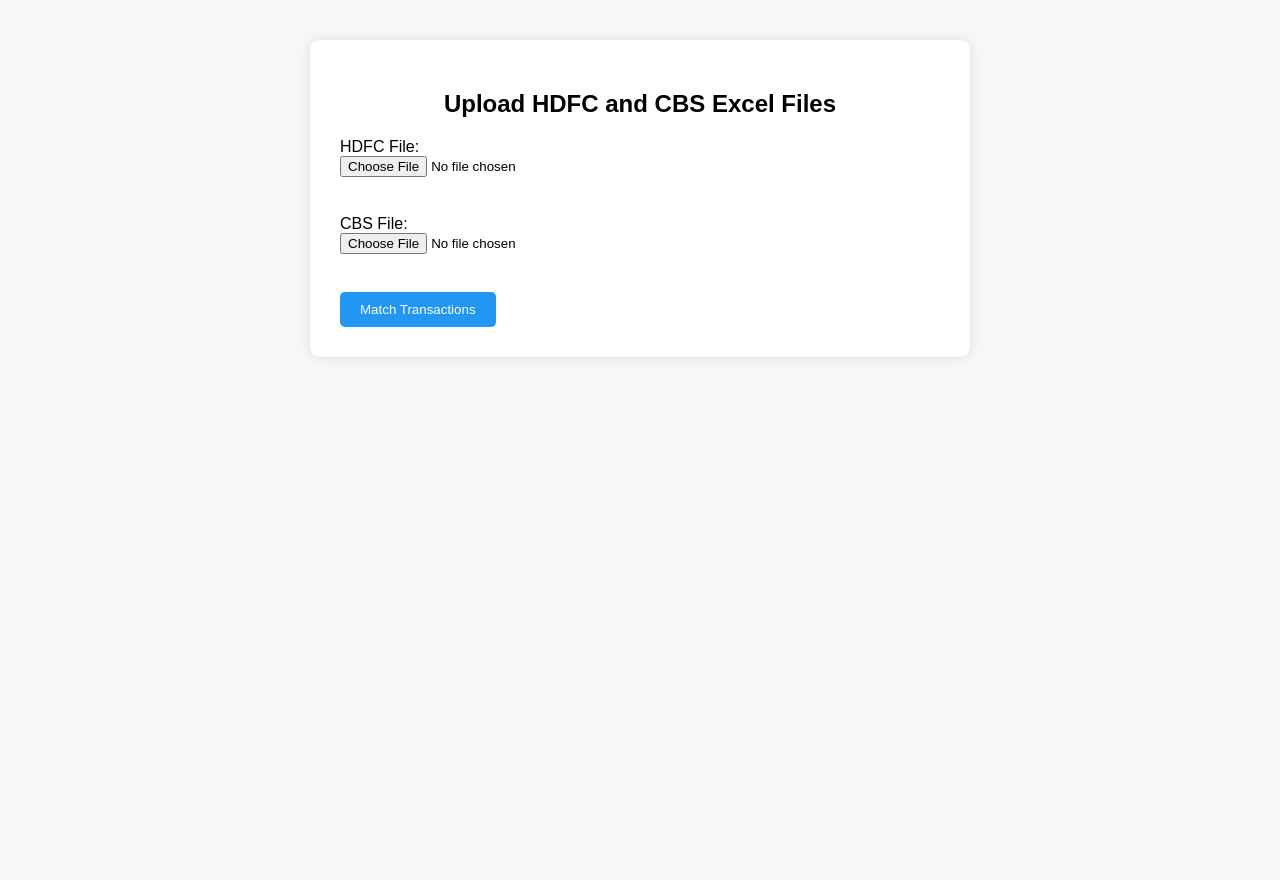
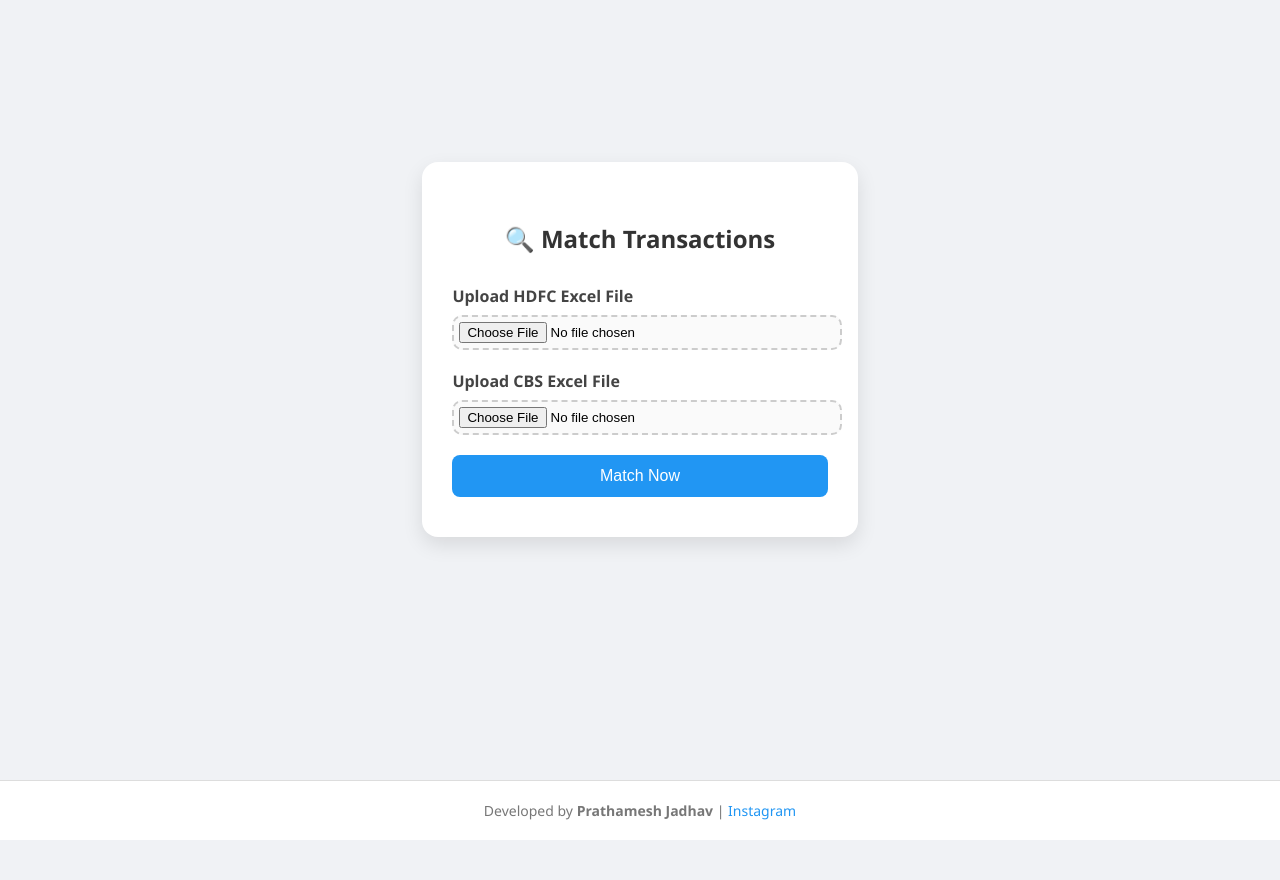
Before and after one commit to PrathameshJadhav30/Smart-Bank-Transaction-Matcher, a Flask app: page / in a window 1280 px wide. Before the commit the page ends 327 px from the top, so only its background shows below. Run offline with Flask 3, Linux system fonts and the light colour scheme.

Commit message:
Smart Bank Transaction Matcher

```diff
--- a/templates/index.html
+++ b/templates/index.html
@@ -5,48 +5,118 @@
     <title>Transaction Matcher</title>
     <style>
         body {
-            font-family: Arial, sans-serif;
-            margin: 40px;
-            background-color: #f7f7f7;
+            font-family: 'Segoe UI', Tahoma, Geneva, Verdana, sans-serif;
+            background-color: #f0f2f5;
+            margin: 0;
+            padding: 40px 0;
+            display: flex;
+            flex-direction: column;
+            min-height: 100vh;
         }
+
         .container {
-            background-color: white;
-            padding: 30px;
-            border-radius: 10px;
-            box-shadow: 0 0 12px rgba(0,0,0,0.1);
-            max-width: 600px;
+            background-color: #fff;
+            padding: 40px 30px;
+            border-radius: 16px;
+            box-shadow: 0 8px 20px rgba(0, 0, 0, 0.1);
+            max-width: 500px;
             margin: auto;
+            transition: transform 0.3s ease;
         }
+
+        .container:hover {
+            transform: scale(1.01);
+        }
+
         h2 {
             text-align: center;
+            color: #333;
+            margin-bottom: 30px;
+            font-size: 24px;
+        }
+
+        label {
+            display: block;
+            margin-bottom: 8px;
+            font-weight: 600;
+            color: #444;
+        }
+
+        input[type="file"] {
+            width: 100%;
+            padding: 5px;
+            border: 2px dashed #ccc;
+            border-radius: 10px;
             margin-bottom: 20px;
+            cursor: pointer;
+            background-color: #fafafa;
+            transition: border-color 0.3s;
         }
-        input[type="file"] {
-            margin-bottom: 20px;
+
+        input[type="file"]:hover {
+            border-color: #2196f3;
         }
+
         button {
-            padding: 10px 20px;
+            width: 100%;
+            padding: 12px;
             background-color: #2196f3;
             color: white;
+            font-size: 16px;
             border: none;
-            border-radius: 5px;
+            border-radius: 8px;
             cursor: pointer;
+            transition: background-color 0.3s ease;
         }
+
         button:hover {
             background-color: #1976d2;
+        }
+
+        footer {
+            margin-top: auto;
+            background-color: #ffffff;
+            text-align: center;
+            padding: 20px 10px;
+            font-size: 14px;
+            color: #777;
+            border-top: 1px solid #ddd;
+        }
+
+        footer a {
+            color: #2196f3;
+            text-decoration: none;
+        }
+
+        footer a:hover {
+            text-decoration: underline;
+        }
+
+        @media (max-width: 600px) {
+            .container {
+                margin: 20px;
+                padding: 30px 20px;
+            }
         }
     </style>
 </head>
 <body>
     <div class="container">
-        <h2>Upload HDFC and CBS Excel Files</h2>
+        <h2>🔍 Match Transactions</h2>
         <form method="POST" action="/match" enctype="multipart/form-data">
-            <label>HDFC File:</label><br>
-            <input type="file" name="hdfc_file" required><br><br>
-            <label>CBS File:</label><br>
-            <input type="file" name="cbs_file" required><br><br>
-            <button type="submit">Match Transactions</button>
+            <label for="hdfc_file">Upload HDFC Excel File</label>
+            <input type="file" id="hdfc_file" name="hdfc_file" required>
+
+            <label for="cbs_file">Upload CBS Excel File</label>
+            <input type="file" id="cbs_file" name="cbs_file" required>
+
+            <button type="submit">Match Now</button>
         </form>
     </div>
+
+    <footer>
+        Developed by <strong>Prathamesh Jadhav</strong> |
+        <a href="https://www.instagram.com/prathamesh_jadhav_30/" target="_blank">Instagram</a>
+    </footer>
 </body>
 </html>
```
Also changed, not shown: templates/results.html (+70 -16 lines), 1 other file.
